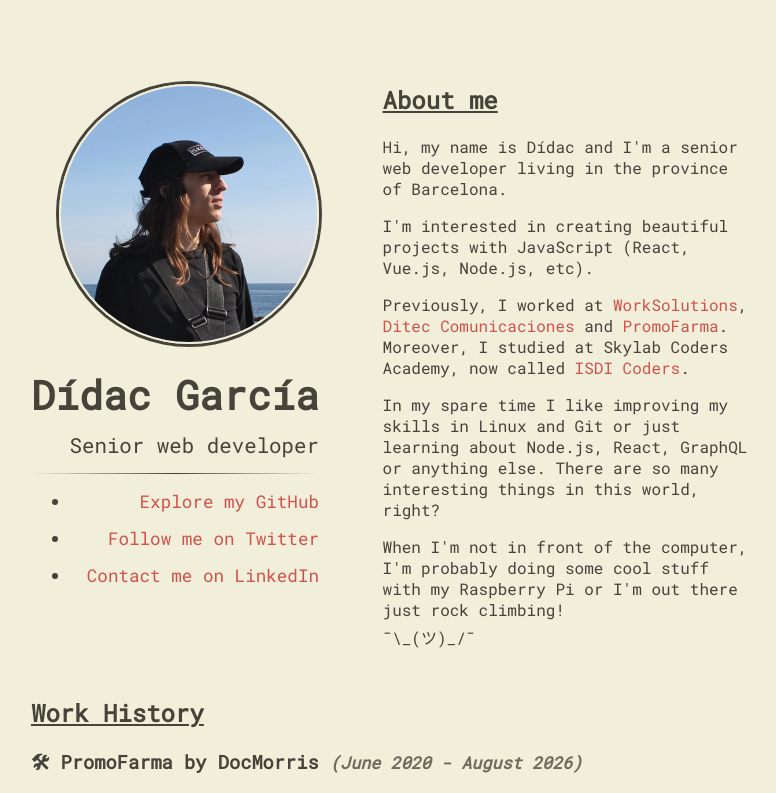
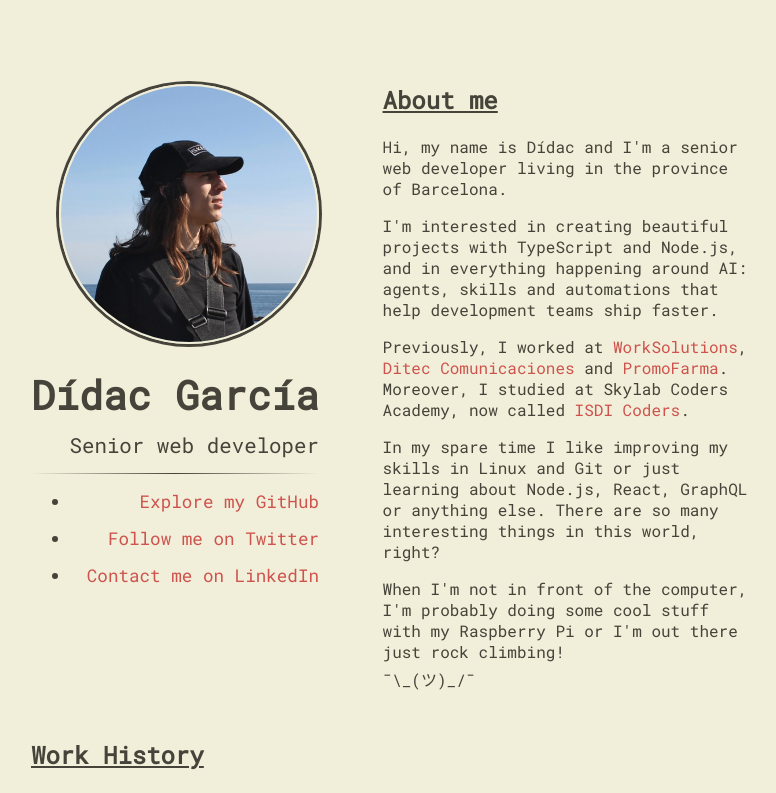
Before and after one commit to didaquis/didaquis.github.io, a Next.js app: page / in a window 1280 px wide. Shown: the top 793 px of the page, without its empty margins (247-1023 px from the left). Built offline with nearby package versions, Linux system fonts and the light colour scheme; some icons are missing.

Commit message:
Rewrite About me interests around TypeScript, Node.js and AI

```diff
--- a/components/AboutMe.js
+++ b/components/AboutMe.js
@@ -3,7 +3,7 @@ const AboutMe = () => (
 		<section>
 			<h2>About me</h2>
 			<p>Hi, my name is Dídac and I'm a senior web developer living in the province of Barcelona.</p>
-			<p>I'm interested in creating beautiful projects with JavaScript (React, Vue.js, Node.js, etc).</p>
+			<p>I'm interested in creating beautiful projects with TypeScript and Node.js, and in everything happening around AI: agents, skills and automations that help development teams ship faster.</p>
 			<p>Previously, I worked at <a href="https://worksolutions.es" target="_blank" rel="noopener noreferrer" title="WorkSolutions">WorkSolutions</a>, <a href="https://ditec.es" target="_blank" rel="noopener noreferrer" title="Ditec Comunicaciones">Ditec Comunicaciones</a> and <a href="https://www.promofarma.com" target="_blank" rel="noopener noreferrer" title="PromoFarma">PromoFarma</a>. Moreover, I studied at Skylab Coders Academy, now called <a href="https://isdicoders.com" target="_blank" rel="noopener noreferrer" title="ISDI Coders">ISDI Coders</a>.</p>
 			<p>In my spare time I like improving my skills in Linux and Git or just learning about Node.js, React, GraphQL or anything else. There are so many interesting things in this world, right?</p>
 			<p>When I'm not in front of the computer, I'm probably doing some cool stuff with my Raspberry Pi or I'm out there just rock climbing!<br /><span className="smile-face">¯\_(ツ)_/¯</span></p>
```
